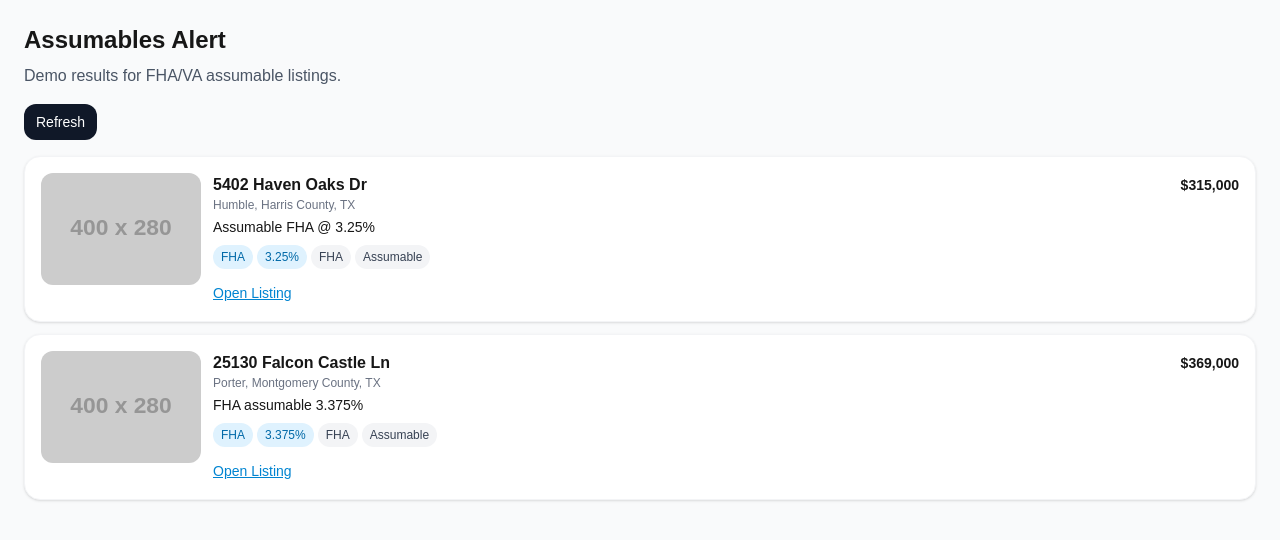
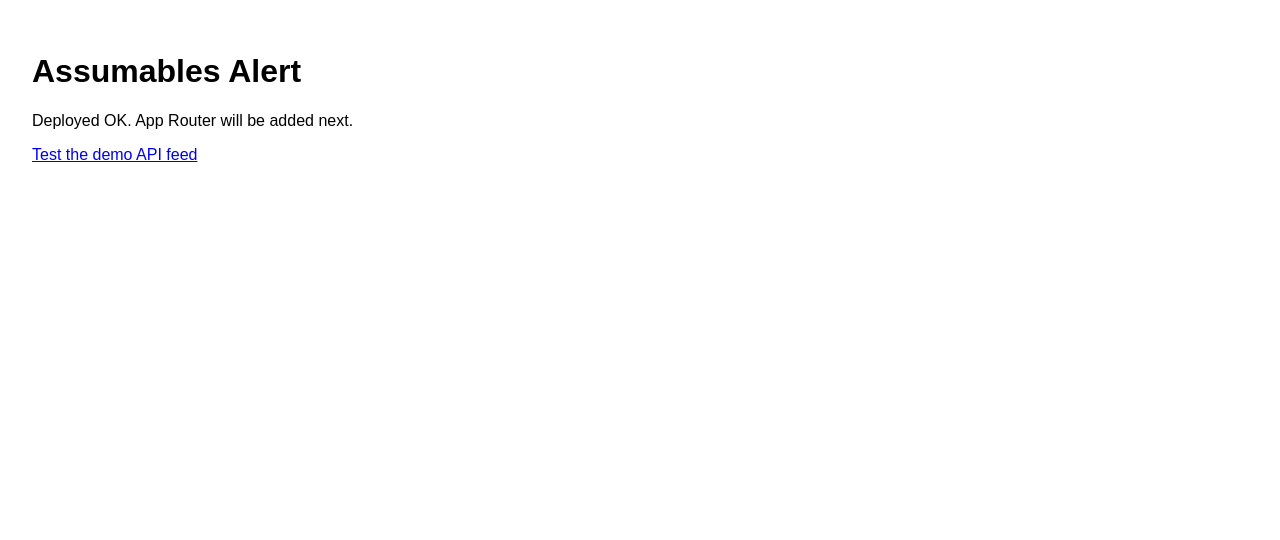
Before and after one commit to arxmediaone/assumable-alert, a Next.js app: page / in a window 1280 px wide. Shown: the top 540 px of the page. Built offline with nearby package versions, Linux system fonts and the light colour scheme.

Commit message:
fix: add pages/index.tsx so / is not 404

```diff
--- /dev/null
+++ b/pages/index.tsx
@@ -0,0 +1,9 @@
+export default function Home() {
+  return (
+    <main style={{padding: 24, fontFamily: 'sans-serif'}}>
+      <h1>Assumables Alert</h1>
+      <p>Deployed OK. App Router will be added next.</p>
+      <p><a href="/api/feed">Test the demo API feed</a></p>
+    </main>
+  );
+}
```
